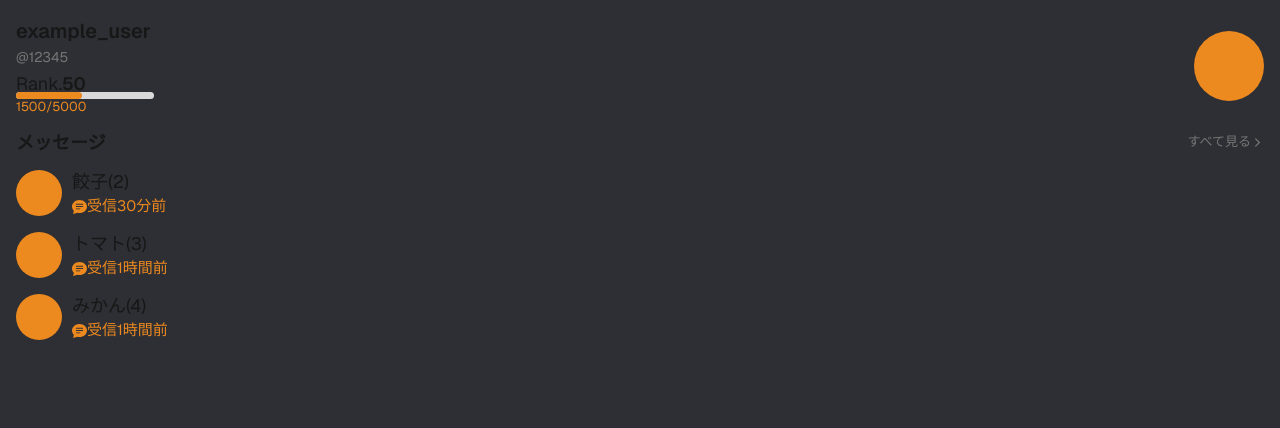
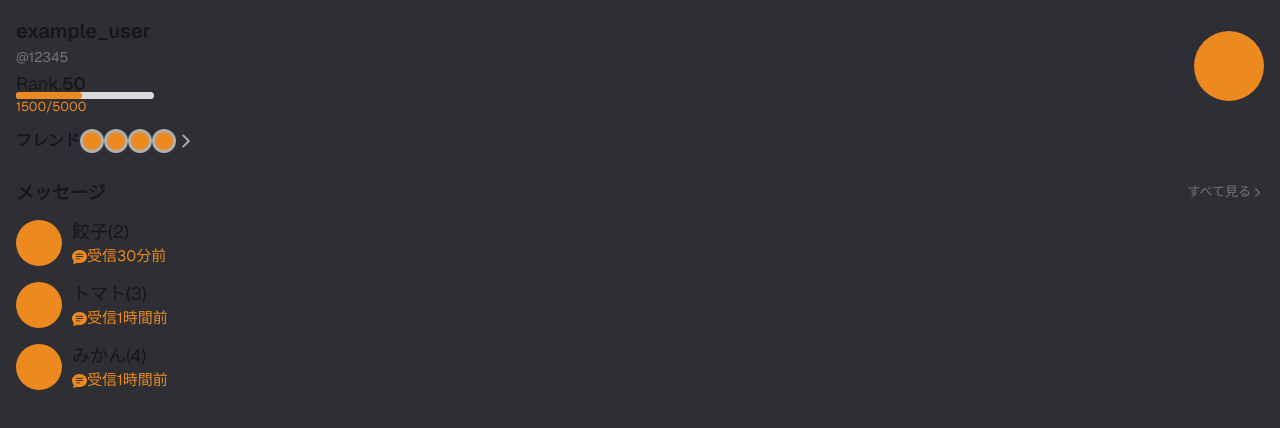
Before and after one commit to hakyukawa/frist_chat_next, a Next.js app in the folder hakyukawa-next/: page /home in a window 1280 px wide. Shown: the top 428 px of the page. Built offline with nearby package versions, Linux system fonts and the light colour scheme.

Commit message:
[update]フレンドボタンの追加

```diff
--- a/hakyukawa-next/src/app/home/page.tsx
+++ b/hakyukawa-next/src/app/home/page.tsx
@@ -48,6 +48,17 @@ export default function Home() {
         },
     ];
 
+    const friendArray = [1, 2, 3, 4, 5, 6, 7, 8, 9, 10];
+
+    const friendIcons = (key: number) => {
+        return (
+            <div
+                key={key}
+                className="w-[24px] h-[24px] bg-main border-[3px] border-background rounded-full"
+            ></div>
+        );
+    };
+
     return (
         <div className="p-[16px]">
             <div className="flex items-center justify-between">
@@ -58,6 +69,13 @@ export default function Home() {
                 </div>
                 <div className="w-[70px] h-[70px] bg-main rounded-full"></div>
             </div>
+            <button className="rounded-[8px] border border-main h-[50px] flex items-center justify-between p-4 text-[1.6rem] font-semibold">
+                フレンド
+                <div className="text-subText text-[2rem] flex items-center">
+                    {friendArray.slice(0, 4).map((friend, index) => friendIcons(index))}
+                    <IoIosArrowForward />
+                </div>
+            </button>
 
             <div>
                 <div className="flex justify-between my-5">
```
